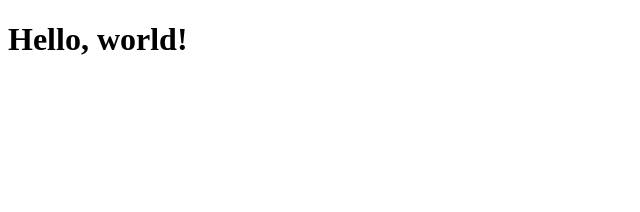
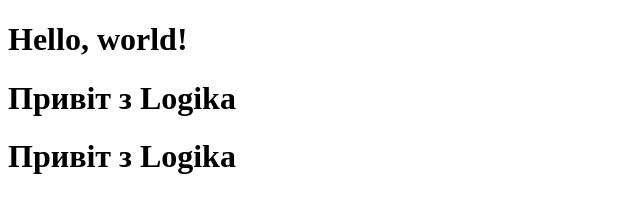
Before and after one commit to zaharloguka3/first-git-hub-site, a plain HTML site: page index.html in a window 1280 px wide. Shown: the whole page, without its empty margins (0-640 px from the left). Drawn offline with Linux system fonts and the light colour scheme.

Commit message:
Update index.html

```diff
--- a/index.html
+++ b/index.html
@@ -8,5 +8,7 @@
 </head>
 <body>
   <h1>Hello, world!</h1>
+    <h1>Привіт з Logika</h1>
+    <h1>Привіт з Logika</h1>
 </body>
 </html>
```
